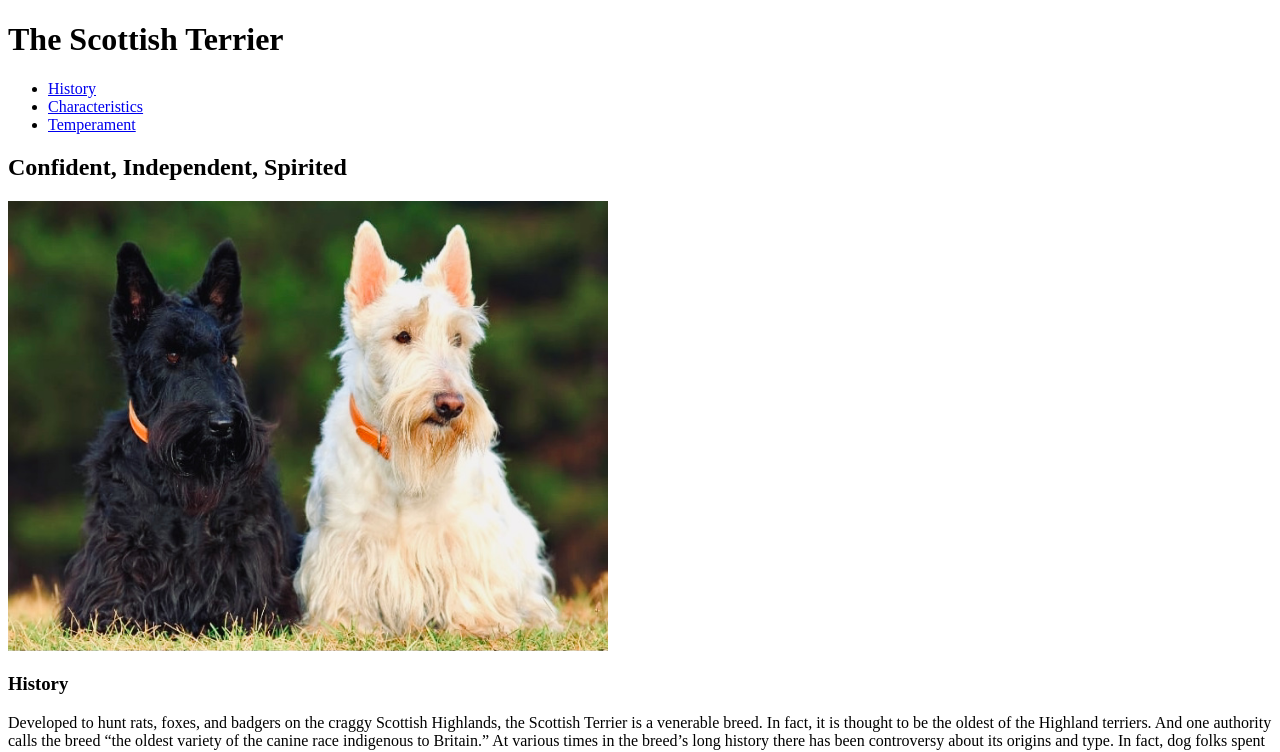
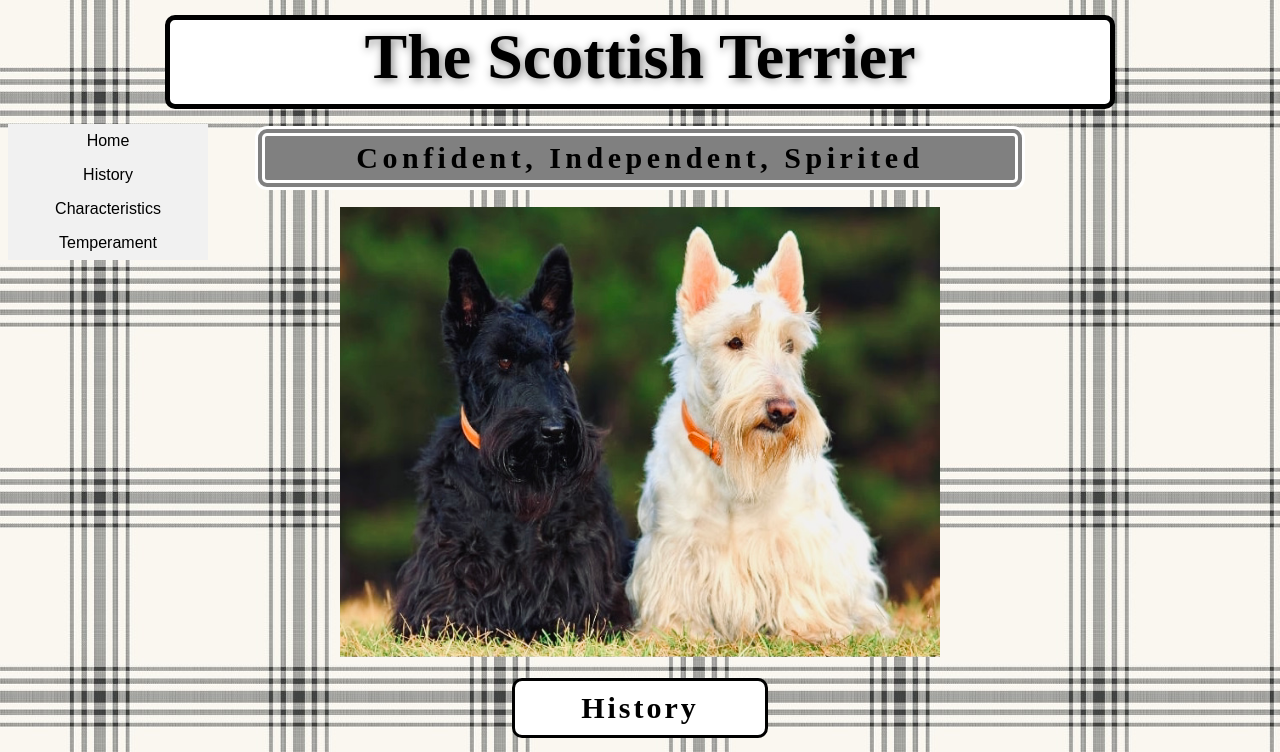
Before and after one commit to ellebell84/assignment4-leparski-elle, a plain HTML site: page index.html in a window 1280 px wide. Shown: the top 752 px of the page. Drawn offline with Linux system fonts and the light colour scheme.

Commit message:
navigation menu add, photos in the correct folder

```diff
--- a/css/style.css
+++ b/css/style.css
@@ -1,4 +1,4 @@
-<style type"text/css">
+<style>
 
   img   {
     border: 5px solid grey;
@@ -9,15 +9,27 @@
     font-family: 'Montserrat', sans-serif;
     text-align: center;
   }
+/* Navigation*/
 
-  li {
-  float: left;
+ul {
+  list-style-type: none;
+  margin: 0;
+  padding: 0;
+  width: 200px;
+  background-color: #f1f1f1;
+  position: fixed;
 }
 
-a {
+li a {
   display: block;
-  padding: 8px;
-  background-color: #dddddd;
+  color: #000;
+  padding: 8px 16px;
+  text-decoration: none;
+}
+
+li a:hover {
+  background-color: #555;
+  color: white;
 }
 
   h1   {
--- a/index.html
+++ b/index.html
@@ -4,14 +4,16 @@
   <head>
     <meta charset="utf-8">
     <title>The Scottish Terrier</title>
-    <link rel="stylesheet" href="">
+    <link rel="stylesheet" href="css/style.css">
 
   </head>
 
   <body>
     <main>
-      <h1>The Scottish Terrier</h1>
+      <h1 id="home">The Scottish Terrier</h1>
+
         <ul>
+          <li><a href="#home">Home</a></li>
           <li><a href="#history">History</a></li>
           <li><a href="#characteristics">Characteristics</a></li>
           <li><a href="#temperament">Temperament</a></li>
```
Also changed, not shown: css/images/plaid-background.jpeg (renamed from images/plaid-background.jpeg).
